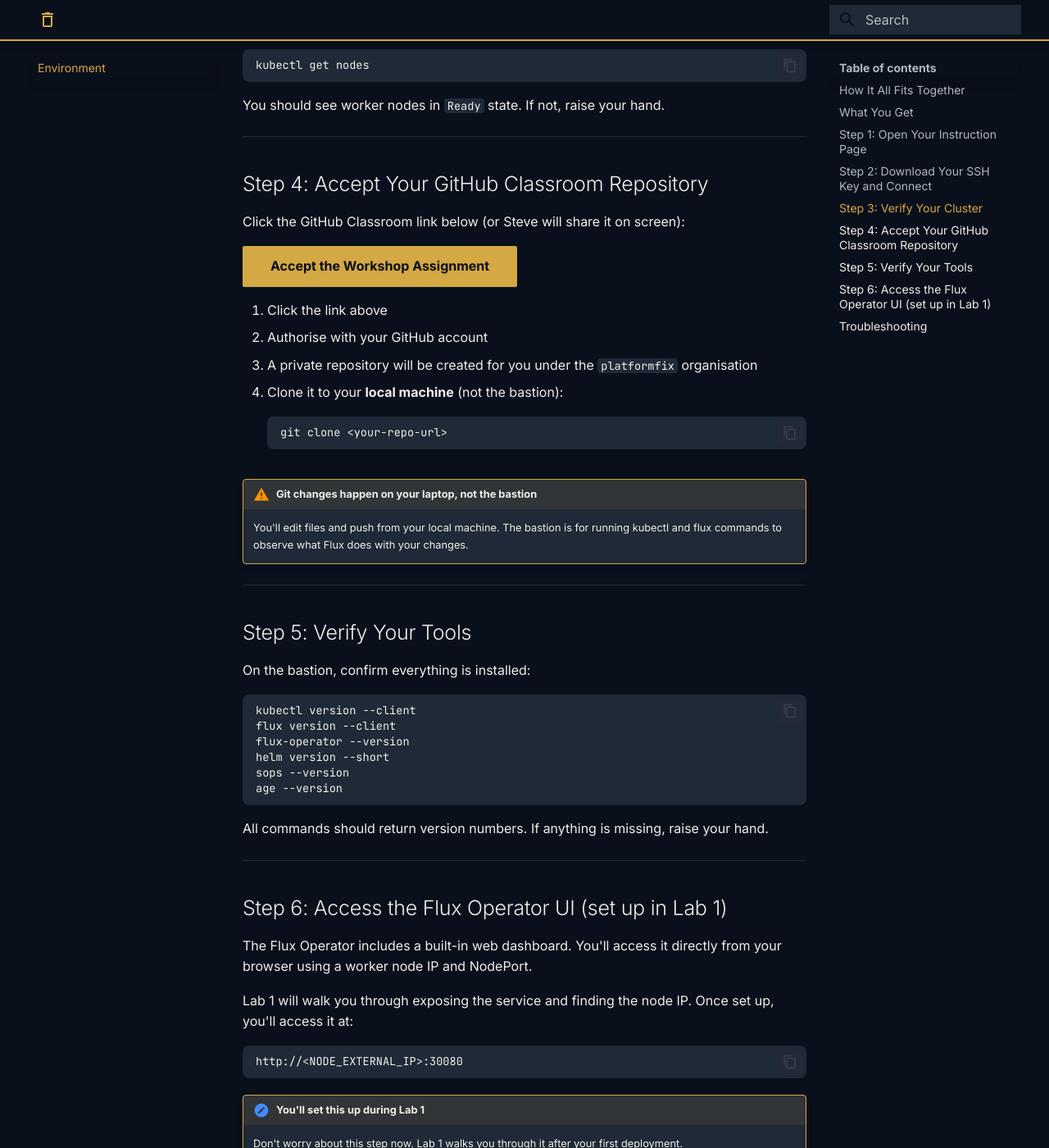
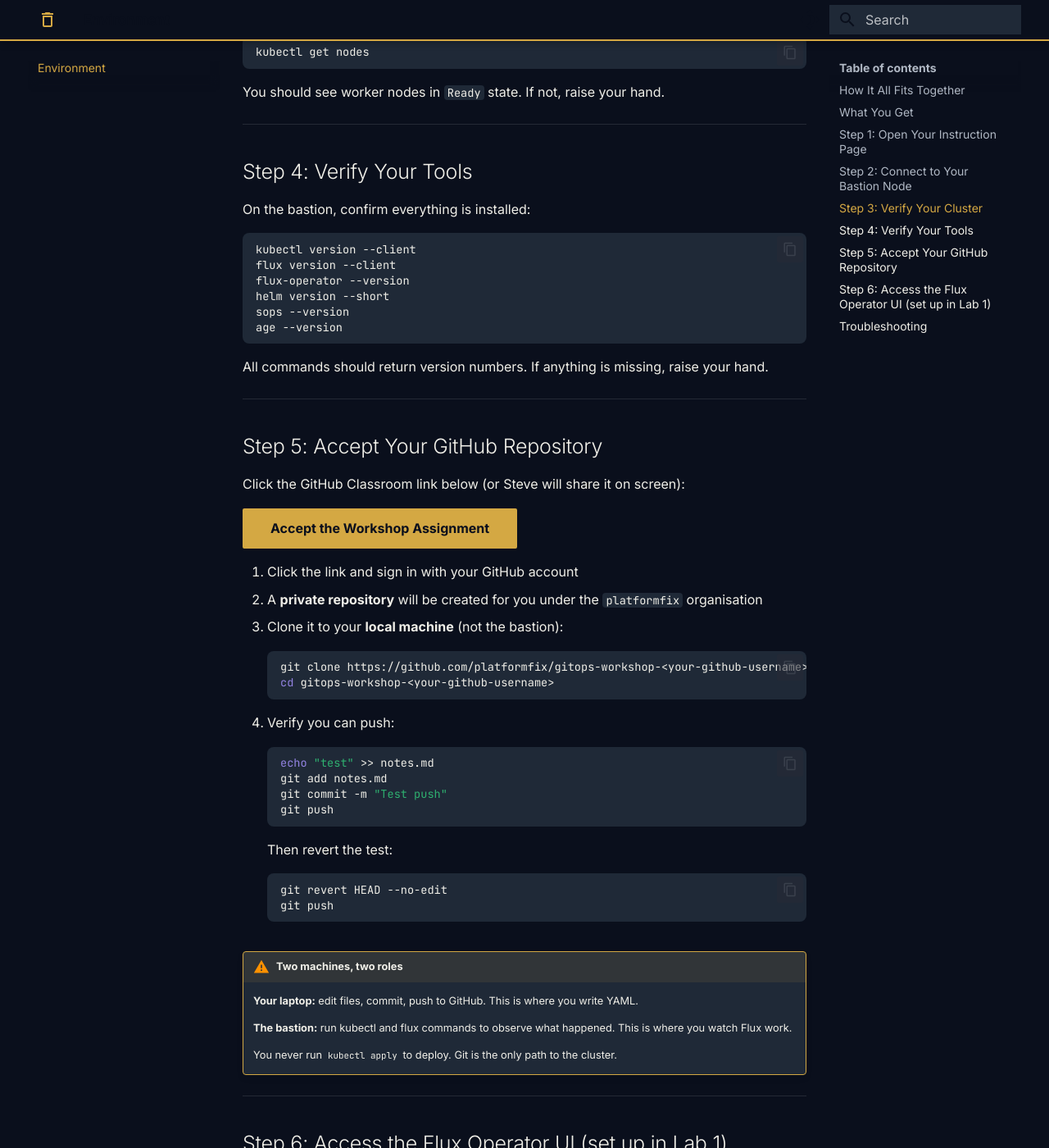
Before and after one commit to stevenwadeconsulting/gitops-fundamentals-lab, an MkDocs documentation site: the page built from docs/access.md, in a window 1280 px wide and 1400 px high, scrolled down 2426 px. Shown: the whole window at 82% size. Built offline with MkDocs 1.6.1 and Material for MkDocs 9.7.7, drawn with Linux system fonts in a browser that asks for light colours; some of the changed text lies outside the part shown.

Commit message:
Rewrite access page: dual SSH keys, git push verification, two-machine roles
Updated to match instruction HTML (Mac + PuTTY download buttons). Added
git clone and push verification step. Expanded troubleshooting for PuTTY,
git push, and GitHub auth issues. Clearer two-machine role explanation.
Components as table instead of bullet list.

Co-Authored-By: Claude Opus 4.6 (1M context) <noreply@anthropic.com>

````diff
--- a/docs/access.md
+++ b/docs/access.md
@@ -45,10 +45,12 @@ graph TB
 
 ## What You Get
 
-- A **bastion node** with kubectl, Flux, Helm, SOPS, and age pre-installed
-- A **Kubernetes cluster** with worker nodes ready
-- A **personal GitHub repository** for your GitOps workflow (via GitHub Classroom)
-- A **personal instruction page** with your SSH key and connection details
+| Component | Purpose |
+|-----------|---------|
+| **Bastion node** | SSH access. kubectl, Flux, Helm, SOPS, age pre-installed. For observing the cluster. |
+| **Kubernetes cluster** | Worker nodes ready. Flux will be installed in Lab 0. |
+| **GitHub repository** | Your personal GitOps repo via GitHub Classroom. Where all changes live. |
+| **Instruction page** | Your bastion IP, SSH key downloads (Mac + Windows), and cluster details. |
 
 ---
 
@@ -68,32 +70,25 @@ Replace `XXX` with your number. For example, participant 7:
 https://workshop.platformfix.com/gitops/join/participant-007/
 ```
 
-Your instruction page has everything you need: SSH key download, bastion IP, cluster details, and your GitHub repo URL.
-
 !!! tip "Keep this tab open"
     You'll reference your instruction page throughout the day.
 
 ---
 
-## Step 2: Download Your SSH Key and Connect
+## Step 2: Connect to Your Bastion Node
 
-From your instruction page:
+Your instruction page has two download buttons:
 
-1. Click **Download SSH Private Key**
-2. Open a terminal and set permissions:
+- **Mac / Linux / WSL**: Download `id_rsa`, then:
 
     ```bash
     chmod 600 id_rsa
-    ```
-
-3. Connect to your bastion node (the command is on your instruction page):
-
-    ```bash
     ssh -i id_rsa root@<your-bastion-ip>
     ```
 
-!!! note "Windows users"
-    Use WSL or Git Bash. If you must use PuTTY, convert the key to PPK format with PuTTYgen.
+- **Windows (PuTTY)**: Download the `.ppk` file. Open PuTTY, load the PPK file in Connection > SSH > Auth, connect to your bastion IP.
+
+The exact SSH command and bastion IP are on your instruction page.
 
 ---
 
@@ -109,27 +104,7 @@ You should see worker nodes in `Ready` state. If not, raise your hand.
 
 ---
 
-## Step 4: Accept Your GitHub Classroom Repository
-
-Click the GitHub Classroom link below (or Steve will share it on screen):
-
-[Accept the Workshop Assignment](https://classroom.github.com/a/NvFcUrPS){ .md-button .md-button--primary target="_blank" }
-
-1. Click the link above
-2. Authorise with your GitHub account
-3. A private repository will be created for you under the `platformfix` organisation
-4. Clone it to your **local machine** (not the bastion):
-
-    ```bash
-    git clone <your-repo-url>
-    ```
-
-!!! warning "Git changes happen on your laptop, not the bastion"
-    You'll edit files and push from your local machine. The bastion is for running kubectl and flux commands to observe what Flux does with your changes.
-
----
-
-## Step 5: Verify Your Tools
+## Step 4: Verify Your Tools
 
 On the bastion, confirm everything is installed:
 
@@ -146,11 +121,51 @@ All commands should return version numbers. If anything is missing, raise your h
 
 ---
 
+## Step 5: Accept Your GitHub Repository
+
+Click the GitHub Classroom link below (or Steve will share it on screen):
+
+[Accept the Workshop Assignment](https://classroom.github.com/a/NvFcUrPS){ .md-button .md-button--primary target="_blank" }
+
+1. Click the link and sign in with your GitHub account
+2. A **private repository** will be created for you under the `platformfix` organisation
+3. Clone it to your **local machine** (not the bastion):
+
+    ```bash
+    git clone https://github.com/platformfix/gitops-workshop-<your-github-username>.git
+    cd gitops-workshop-<your-github-username>
+    ```
+
+4. Verify you can push:
+
+    ```bash
+    echo "test" >> notes.md
+    git add notes.md
+    git commit -m "Test push"
+    git push
+    ```
+
+    Then revert the test:
+
+    ```bash
+    git revert HEAD --no-edit
+    git push
+    ```
+
+!!! warning "Two machines, two roles"
+    **Your laptop:** edit files, commit, push to GitHub. This is where you write YAML.
+
+    **The bastion:** run kubectl and flux commands to observe what happened. This is where you watch Flux work.
+
+    You never run `kubectl apply` to deploy. Git is the only path to the cluster.
+
+---
+
 ## Step 6: Access the Flux Operator UI (set up in Lab 1)
 
 The Flux Operator includes a built-in web dashboard. You'll access it directly from your browser using a worker node IP and NodePort.
 
-Lab 1 will walk you through exposing the service and finding the node IP. Once set up, you'll access it at:
+Lab 1 will walk you through exposing the service. Once set up:
 
 ```
 http://<NODE_EXTERNAL_IP>:30080
@@ -166,8 +181,11 @@ http://<NODE_EXTERNAL_IP>:30080
 | Problem | Fix |
 |---------|-----|
 | Can't download SSH key | Try a different browser. Check the URL matches your participant number. |
-| SSH connection refused | Double check the IP from your instruction page. Make sure `chmod 600` was run. |
+| SSH connection refused | Double check the IP from your instruction page. Make sure `chmod 600` was run on Mac/Linux. |
+| PuTTY doesn't connect | Make sure you downloaded the `.ppk` file (not `id_rsa`). Load it in Connection > SSH > Auth. |
 | kubectl not working | Run `cat ~/.kube/config` on the bastion. If empty, raise your hand. |
 | GitHub Classroom link not working | Make sure you're signed into GitHub. Try an incognito window. |
+| Can't push to GitHub | Check you cloned with the right URL. Run `git remote -v` to verify. |
+| `git push` asks for password | Use HTTPS with a personal access token, or set up SSH keys for GitHub on your laptop. |
 
 If none of that works, raise your hand. Don't waste lab time debugging access issues.
````
